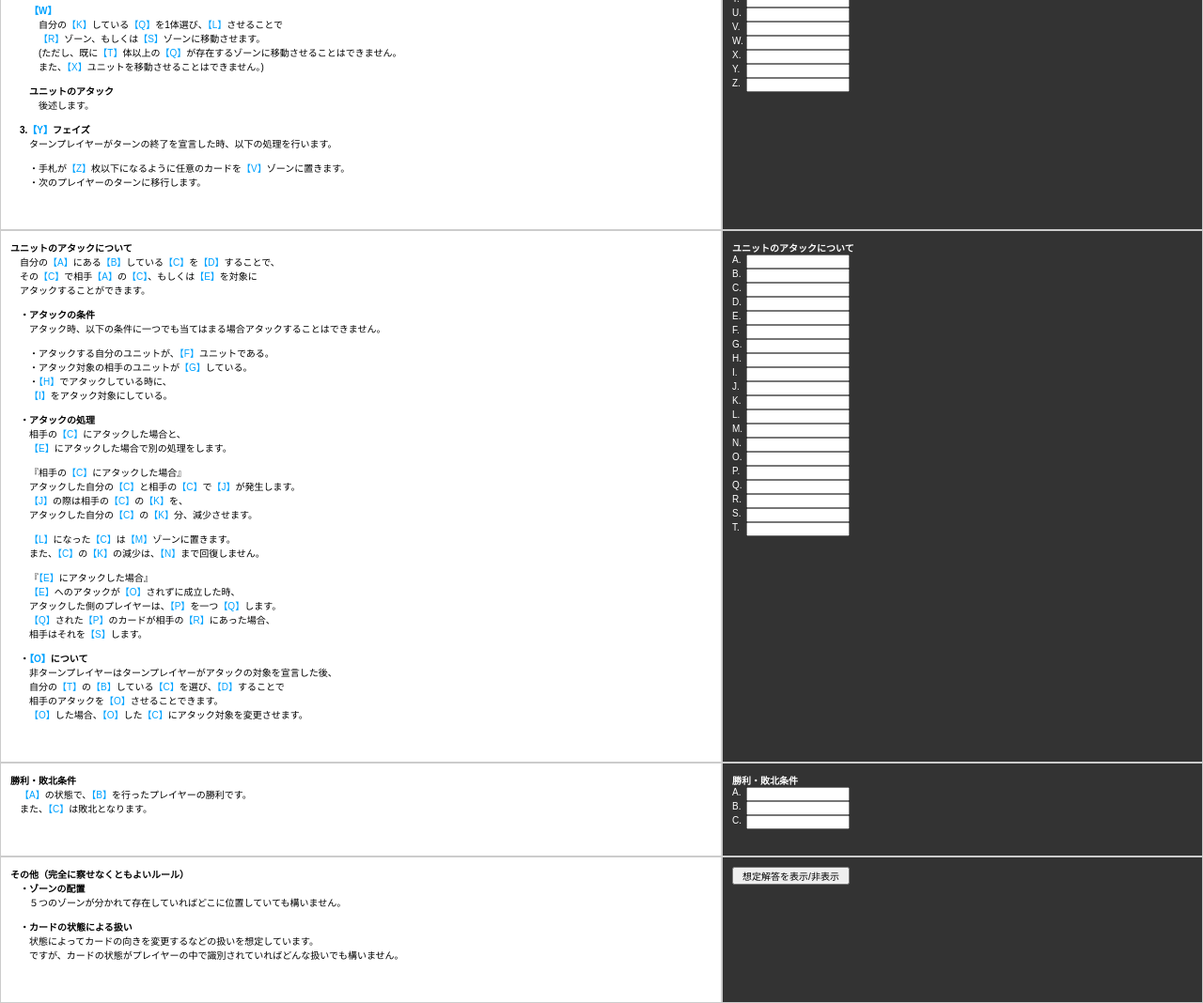
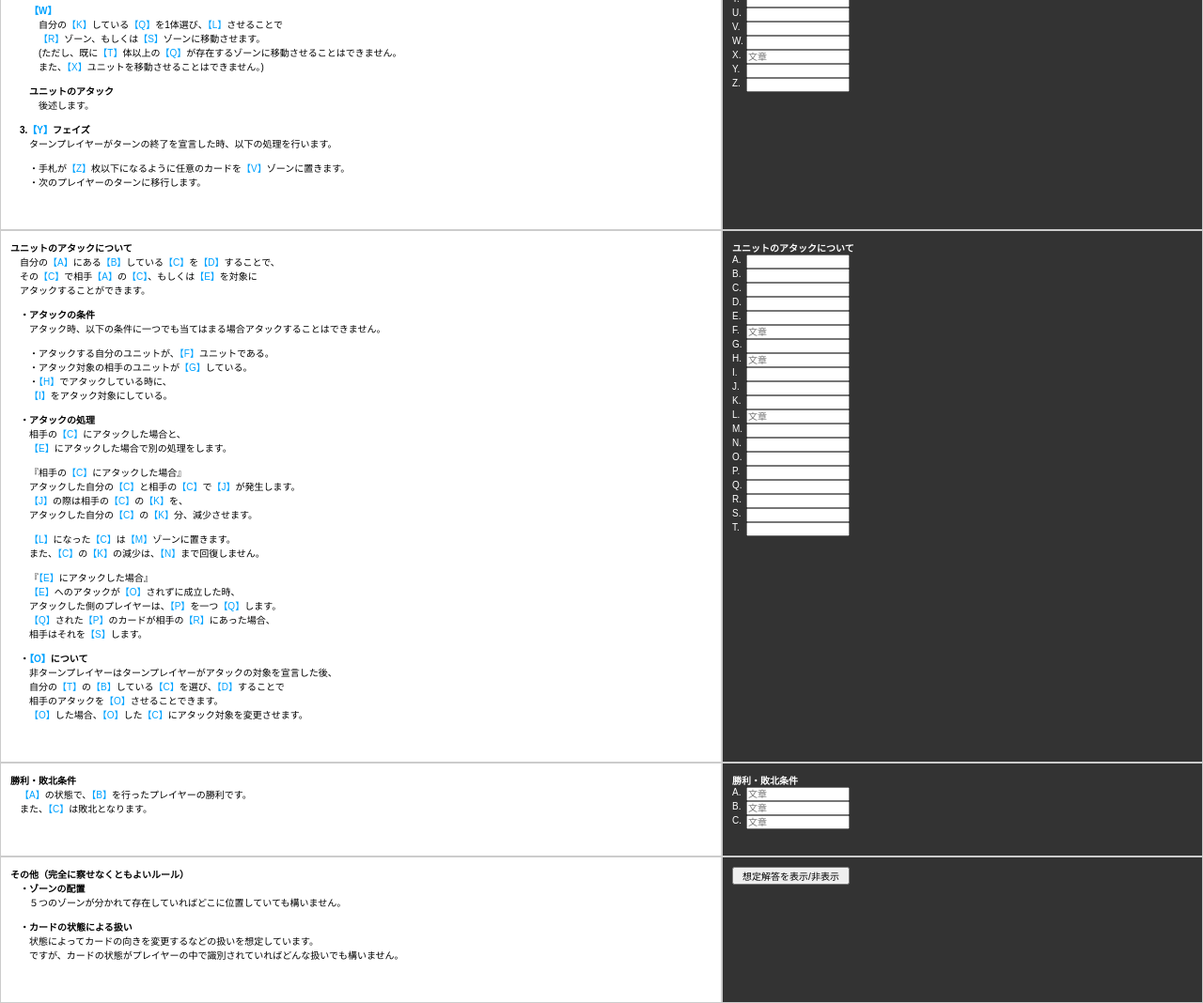
Before and after one commit to kuroroishi/un-mock, a plain HTML site: page index.html in a window 1280 px wide. Shown: the part 929-1997 px from the top of the page at 94% size. Drawn offline with nearby package versions, Linux system fonts and the light colour scheme.

Commit message:
Add files via upload

```diff
--- a/index.html
+++ b/index.html
@@ -178,7 +178,7 @@
             <span class="boxLabel">U.</span><input  type="text" class="answerBox" id="BU"><span class="correct secret">スペル</span><input type="checkbox" class="correctCheck secret BU"><br>
             <span class="boxLabel">V.</span><input  type="text" class="answerBox" id="BV"><span class="correct secret">トラッシュ</span><input type="checkbox" class="correctCheck secret BV"><br>
             <span class="boxLabel">W.</span><input  type="text" class="answerBox" id="BW"><span class="correct secret">ユニットの移動</span><input type="checkbox" class="correctCheck secret BW"><br>
-            <span class="boxLabel">X.</span><input  type="text" class="answerBox" id="BX"><span class="correct secret">そのターンにメインエリアに出た</span><input type="checkbox" class="correctCheck secret BX"><br>
+            <span class="boxLabel">X.</span><input  type="text" placeholder="文章" class="answerBox" id="BX"><span class="correct secret">そのターンにメインエリアに出た</span><input type="checkbox" class="correctCheck secret BX"><br>
             <span class="boxLabel">Y.</span><input  type="text" class="answerBox" id="BY"><span class="correct secret">エンド</span><input type="checkbox" class="correctCheck secret BY"><br>
             <span class="boxLabel">Z.</span><input  type="text" class="answerBox" id="BZ"><span class="correct secret">3</span><input type="checkbox" class="correctCheck secret BZ"><br>
             <br>
@@ -243,13 +243,13 @@
             <span class="boxLabel">C.</span><input  type="text" class="answerBox" id="CC"><span class="correct secret">ユニット</span><input type="checkbox" class="correctCheck secret CC"><br>
             <span class="boxLabel">D.</span><input  type="text" class="answerBox" id="CD"><span class="correct secret">レスト</span><input type="checkbox" class="correctCheck secret CD"><br>
             <span class="boxLabel">E.</span><input  type="text" class="answerBox" id="CE"><span class="correct secret">相手プレイヤー</span><input type="checkbox" class="correctCheck secret CE"><br>
-            <span class="boxLabel">F.</span><input  type="text" class="answerBox" id="CF"><span class="correct secret">そのターンにメインエリアに出た</span><input type="checkbox" class="correctCheck secret CF"><br>
+            <span class="boxLabel">F.</span><input  type="text" placeholder="文章" class="answerBox" id="CF"><span class="correct secret">そのターンにメインエリアに出た</span><input type="checkbox" class="correctCheck secret CF"><br>
             <span class="boxLabel">G.</span><input  type="text" class="answerBox" id="CG"><span class="correct secret">スタンド</span><input type="checkbox" class="correctCheck secret CG"><br>
-            <span class="boxLabel">H.</span><input  type="text" class="answerBox" id="CH"><span class="correct secret">後衛ゾーンに存在するユニット</span><input type="checkbox" class="correctCheck secret CH"><br>
+            <span class="boxLabel">H.</span><input  type="text" placeholder="文章" class="answerBox" id="CH"><span class="correct secret">後衛ゾーンに存在するユニット</span><input type="checkbox" class="correctCheck secret CH"><br>
             <span class="boxLabel">I.</span><input  type="text" class="answerBox" id="CI"><span class="correct secret">相手プレイヤー</span><input type="checkbox" class="correctCheck secret CI"><br>
             <span class="boxLabel">J.</span><input  type="text" class="answerBox" id="CJ"><span class="correct secret">バトル</span><input type="checkbox" class="correctCheck secret CJ"><br>
             <span class="boxLabel">K.</span><input  type="text" class="answerBox" id="CK"><span class="correct secret">パワー</span><input type="checkbox" class="correctCheck secret CK"><br>
-            <span class="boxLabel">L.</span><input  type="text" class="answerBox" id="CL"><span class="correct secret">パワーが0以下</span><input type="checkbox" class="correctCheck secret CL"><br>
+            <span class="boxLabel">L.</span><input  type="text" placeholder="文章" class="answerBox" id="CL"><span class="correct secret">パワーが0以下</span><input type="checkbox" class="correctCheck secret CL"><br>
             <span class="boxLabel">M.</span><input  type="text" class="answerBox" id="CM"><span class="correct secret">トラッシュ</span><input type="checkbox" class="correctCheck secret CM"><br>
             <span class="boxLabel">N.</span><input  type="text" class="answerBox" id="CN"><span class="correct secret">スタートフェイズ</span><input type="checkbox" class="correctCheck secret CN"><br>
             <span class="boxLabel">O.</span><input  type="text" class="answerBox" id="CO"><span class="correct secret">ガード</span><input type="checkbox" class="correctCheck secret CO"><br>
@@ -276,9 +276,9 @@
 
         <div class="side">
             <h4>勝利・敗北条件</h4>
-            <span class="boxLabel">A.</span><input  type="text" class="answerBox" id="DA"><span class="correct secret">相手のエナジーカードが全て表向き</span><input type="checkbox" class="correctCheck secret DA"><br>
-            <span class="boxLabel">B.</span><input  type="text" class="answerBox" id="DB"><span class="correct secret">相手プレイヤーにアタック</span><input type="checkbox" class="correctCheck secret DB"><br>
-            <span class="boxLabel">C.</span><input  type="text" class="answerBox" id="DC"><span class="correct secret">デッキゾーンのカードが0枚になったプレイヤー</span><input type="checkbox" class="correctCheck secret DC"><br>
+            <span class="boxLabel">A.</span><input  type="text" placeholder="文章" class="answerBox" id="DA"><span class="correct secret">相手のエナジーカードが全て表向き</span><input type="checkbox" class="correctCheck secret DA"><br>
+            <span class="boxLabel">B.</span><input  type="text" placeholder="文章" class="answerBox" id="DB"><span class="correct secret">相手プレイヤーにアタック</span><input type="checkbox" class="correctCheck secret DB"><br>
+            <span class="boxLabel">C.</span><input  type="text" placeholder="文章" class="answerBox" id="DC"><span class="correct secret">デッキゾーンのカードが0枚になったプレイヤー</span><input type="checkbox" class="correctCheck secret DC"><br>
             <br>
         </div>
 
```
